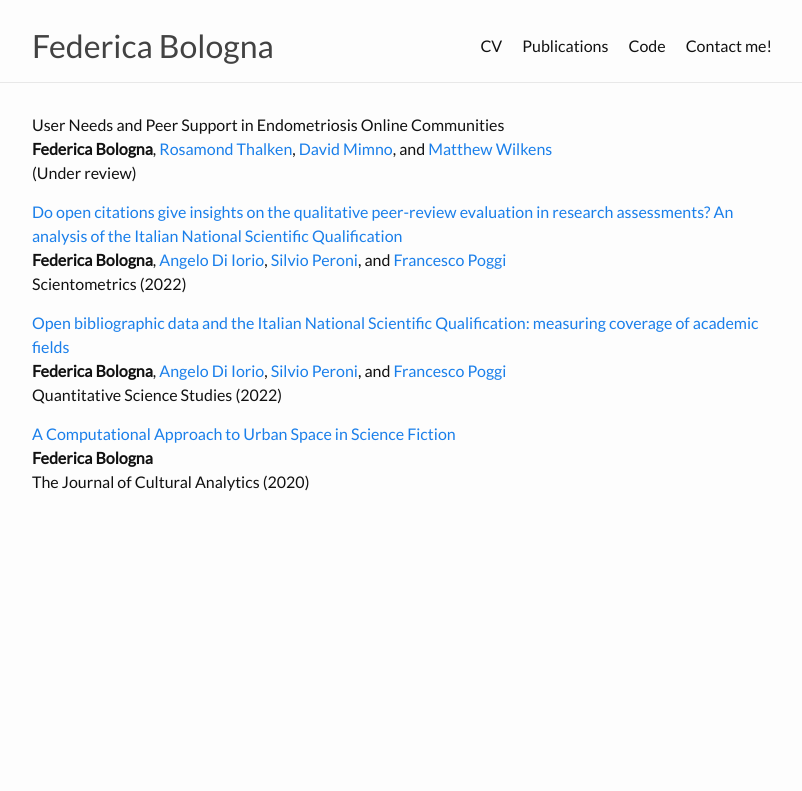
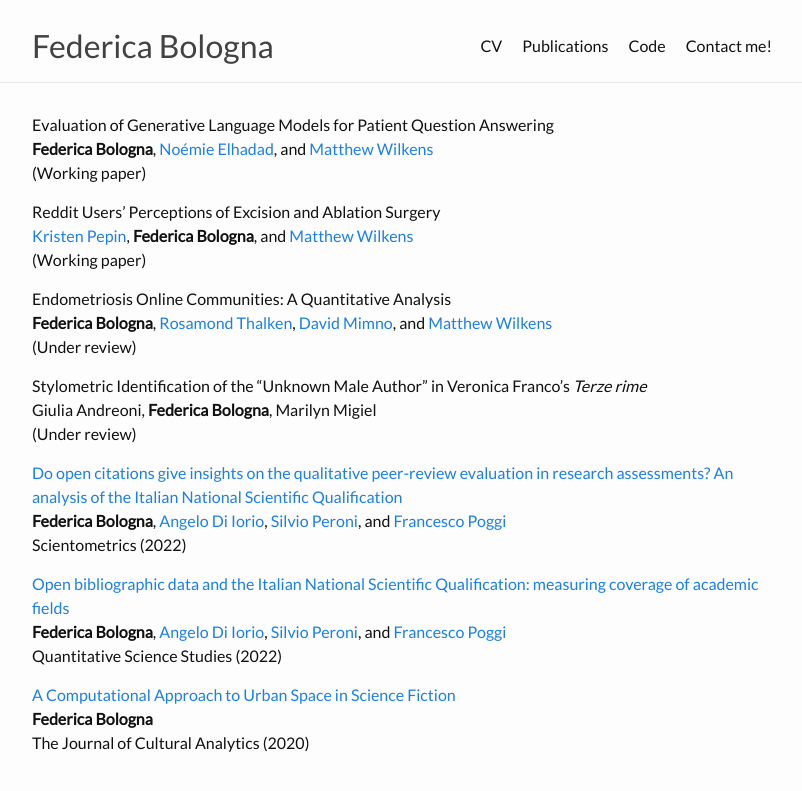
Before and after one commit to federicabologna/federicabologna.github.io, a Jekyll site: the page built from publications.markdown, in a window 1280 px wide. Shown: the top 791 px of the page, without its empty margins (238-1040 px from the left). Built offline with Jekyll 4.4.1, drawn with Linux system fonts in a browser that asks for light colours.

Commit message:
added publications

```diff
--- a/publications.markdown
+++ b/publications.markdown
@@ -3,8 +3,20 @@ layout: page
 title: Publications
 permalink: /publications/
 ---
-User Needs and Peer Support in Endometriosis Online Communities  <br/>
+Evaluation of Generative Language Models for Patient Question Answering <br/>
+**Federica Bologna**, [Noémie Elhadad](https://people.dbmi.columbia.edu/noemie/), and [Matthew Wilkens](https://mattwilkens.com/){:target="_blank"}  <br/>
+(Working paper)<br/>
+
+Reddit Users’ Perceptions of Excision and Ablation Surgery <br/>
+[Kristen Pepin](https://weillcornell.org/kristen-pepin-md-phd), **Federica Bologna**, and [Matthew Wilkens](https://mattwilkens.com/){:target="_blank"}  <br/>
+(Working paper)<br/>
+
+Endometriosis Online Communities: A Quantitative Analysis <br/>
 **Federica Bologna**, [Rosamond Thalken](https://rosamondthalken.com/){:target="_blank"}, [David Mimno](https://mimno.infosci.cornell.edu/){:target="_blank"}, and [Matthew Wilkens](https://mattwilkens.com/){:target="_blank"}  <br/>
+(Under review)<br/>
+
+Stylometric Identification of the “Unknown Male Author” in Veronica Franco’s _Terze rime_ <br/>
+Giulia Andreoni, **Federica Bologna**, Marilyn Migiel <br/>
 (Under review)<br/>
 
 [Do open citations give insights on the qualitative peer-review evaluation in research assessments? An analysis of the Italian National Scientific Qualification](https://doi.org/10.1007/s11192-022-04581-6){:target="_blank"}  <br/>
```
